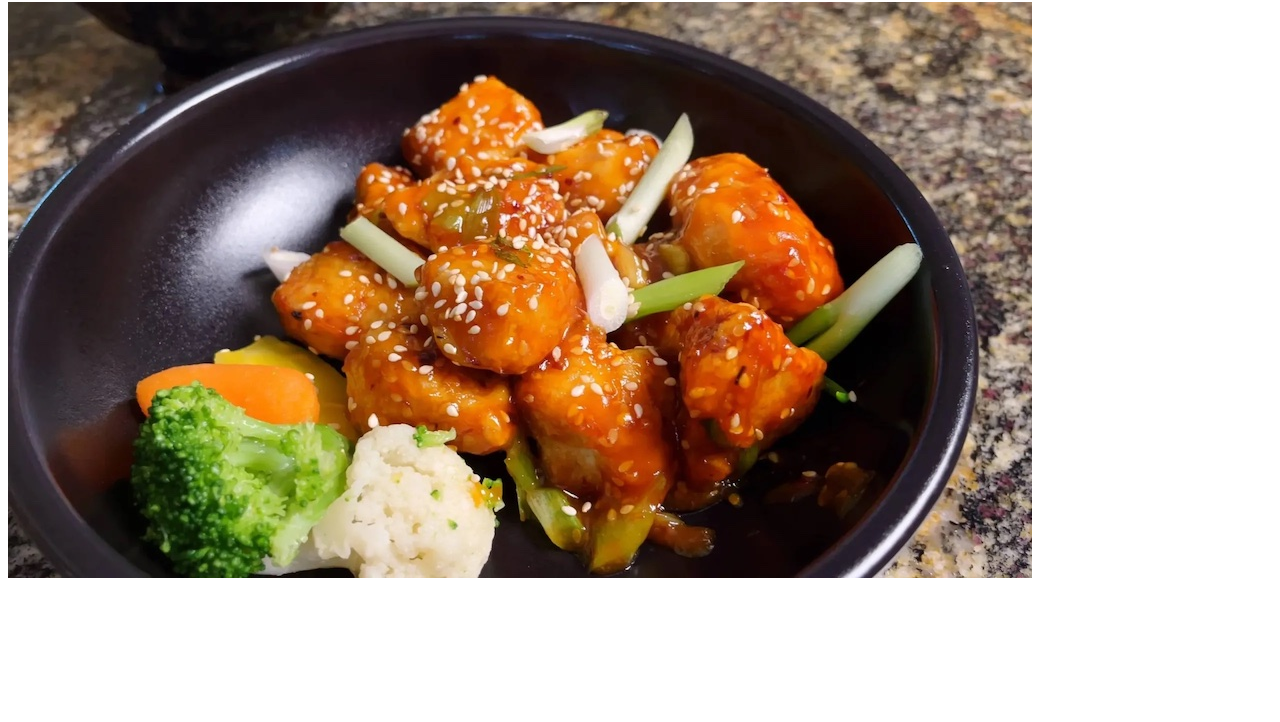
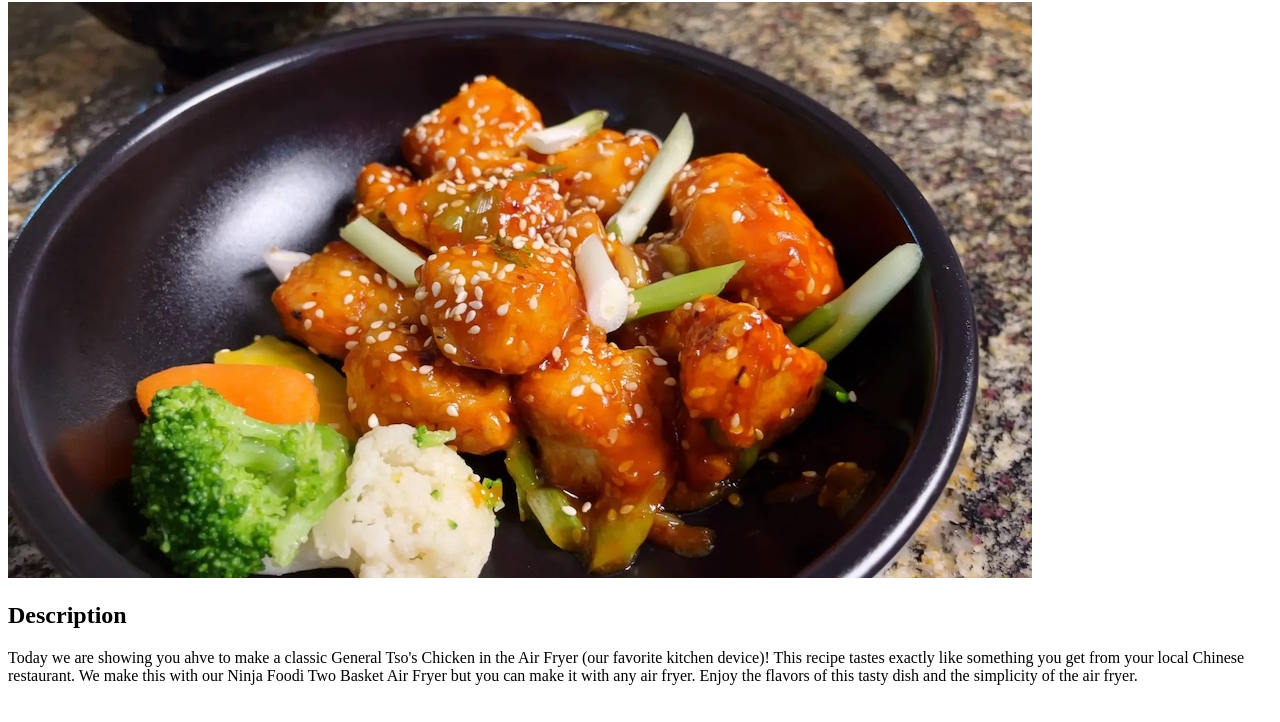
Before and after one commit to GreenvillePodCo/odin-recipes, a plain HTML site: page recipes/air-fry-general-tso.html in a window 1280 px wide. Shown: the part 78-800 px from the top of the page. Drawn offline with Linux system fonts and the light colour scheme.

Commit message:
Create description for recipe

```diff
--- a/recipes/air-fry-general-tso.html
+++ b/recipes/air-fry-general-tso.html
@@ -12,5 +12,14 @@
       src="..\images\general-tsos-chicken-recipe-air-fried.jpg"
       alt="Picture of general tso's chicken made in the airfryer. The chicken is cubed and has sesame seeds on top. It is platted inside of a black bowl."
     />
+    <h2>Description</h2>
+    <p>
+      Today we are showing you ahve to make a classic General Tso's Chicken in
+      the Air Fryer (our favorite kitchen device)! This recipe tastes exactly
+      like something you get from your local Chinese restaurant. We make this
+      with our Ninja Foodi Two Basket Air Fryer but you can make it with any air
+      fryer. Enjoy the flavors of this tasty dish and the simplicity of the air
+      fryer.
+    </p>
   </body>
 </html>
```
